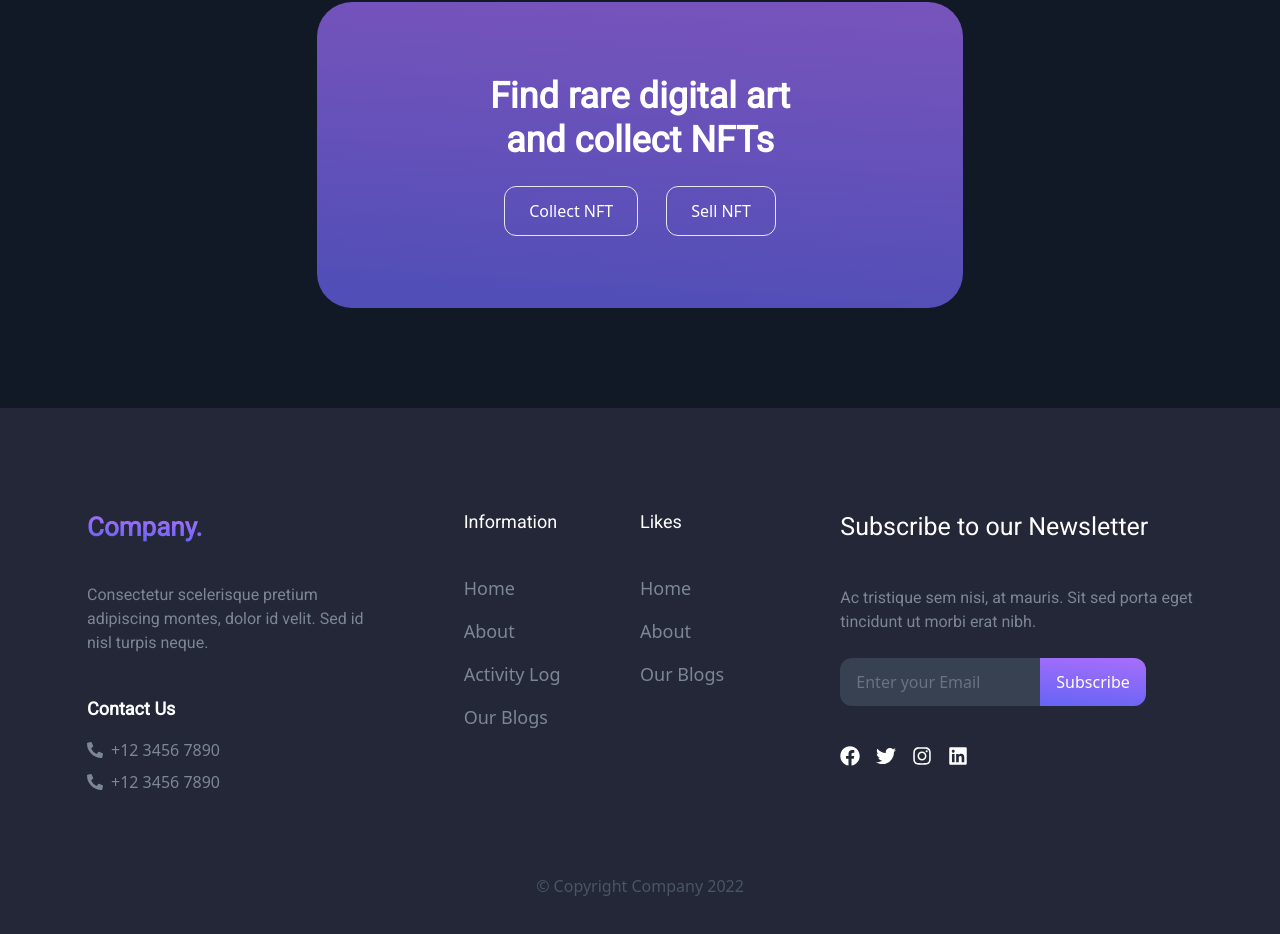
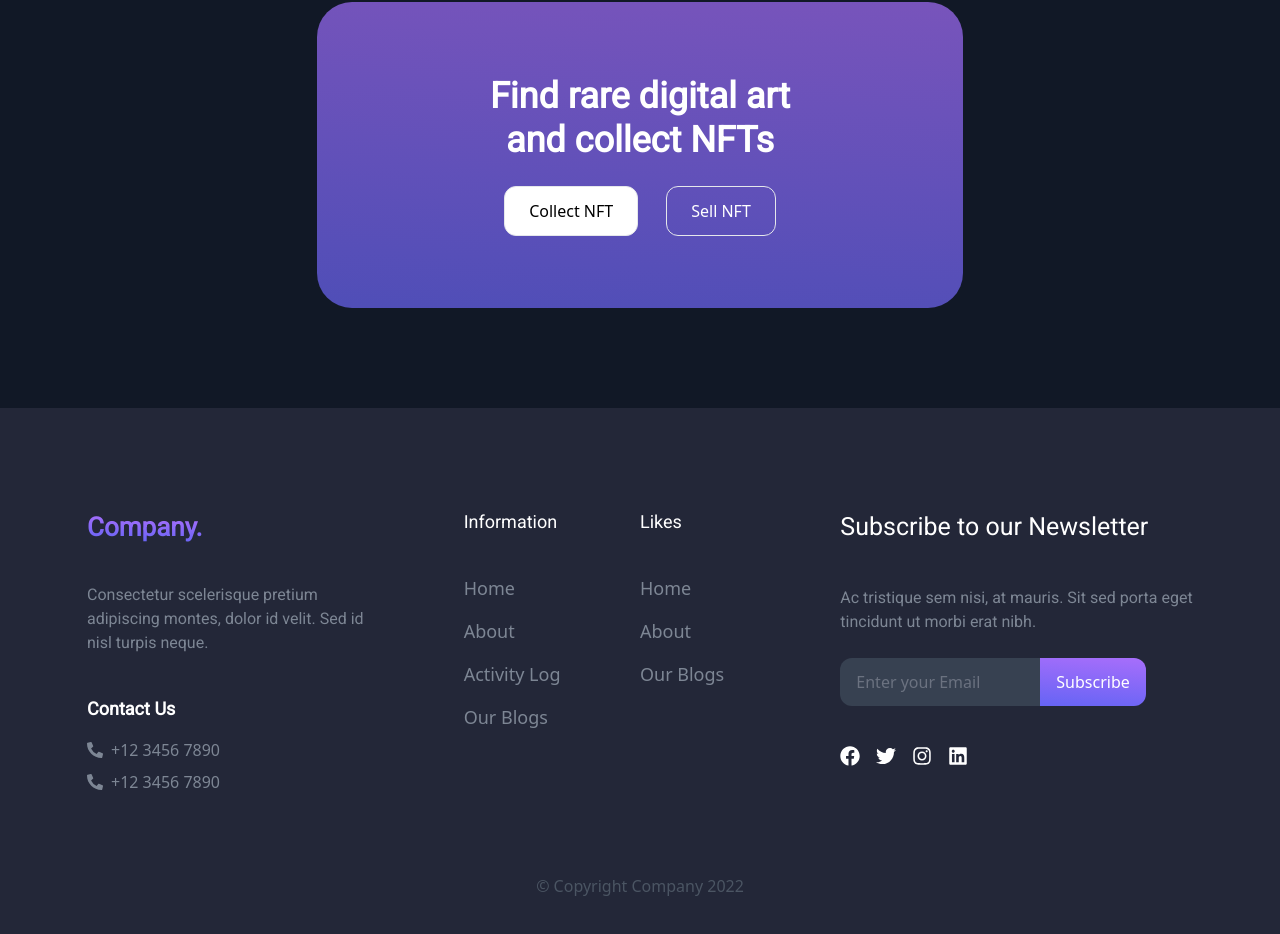
Before and after one commit to DeveloperRakibHasan/NFT_react, a React (Create React App) app: page /about in a window 1280 px wide. Shown: the part 3933-4867 px from the top of the page. Built offline with nearby package versions, Linux system fonts and the light colour scheme.

Commit message:
about card fix

```diff
--- a/src/App.css
+++ b/src/App.css
@@ -1759,6 +1759,11 @@ p{
   color: rgb(103 115 125 / var(--tw-text-opacity));
 }
 
+.text-black {
+  --tw-text-opacity: 1;
+  color: rgb(0 0 0 / var(--tw-text-opacity));
+}
+
 .opacity-0 {
   opacity: 0;
 }
--- a/src/components/aboutpage/NftCard.js
+++ b/src/components/aboutpage/NftCard.js
@@ -8,7 +8,7 @@ function NftCard() {
             <div className='lg:w-7/12 md:w-10/12 h-full lg:py-[72px] md:py-10 sm:py-6 2xl:px-[200px] xl:px-[160px] lg:px-[80px] md:px-10 sm:px-6 xm:px-8 xm:py-8 rounded-[35px] nft-card-bg'>
                 <h4 className='lg:text-[36px] md:text-[30px] xm:text-[22px] text-white sm:font-bold xm:font-normal text-center sm:leading-[44px] xm:leading-7'>Find rare digital art and collect NFTs</h4>
                 <div className='flex justify-center sm:mt-6 xm:mt-4'>
-                    <button className='lg_btn sm:px-6 sm:py-3 xm:px-4 xm:py-2 about-card-btn mr-7'>Collect NFT</button>
+                    <button className='lg_btn sm:px-6 sm:py-3 xm:px-4 xm:py-2 bg-white text-black about-card-btn mr-7'>Collect NFT</button>
                     <button className='lg_btn sm:px-6 sm:py-3 xm:px-4 xm:py-2 about-card-btn'>Sell NFT</button>
                 </div>
             </div>
```
